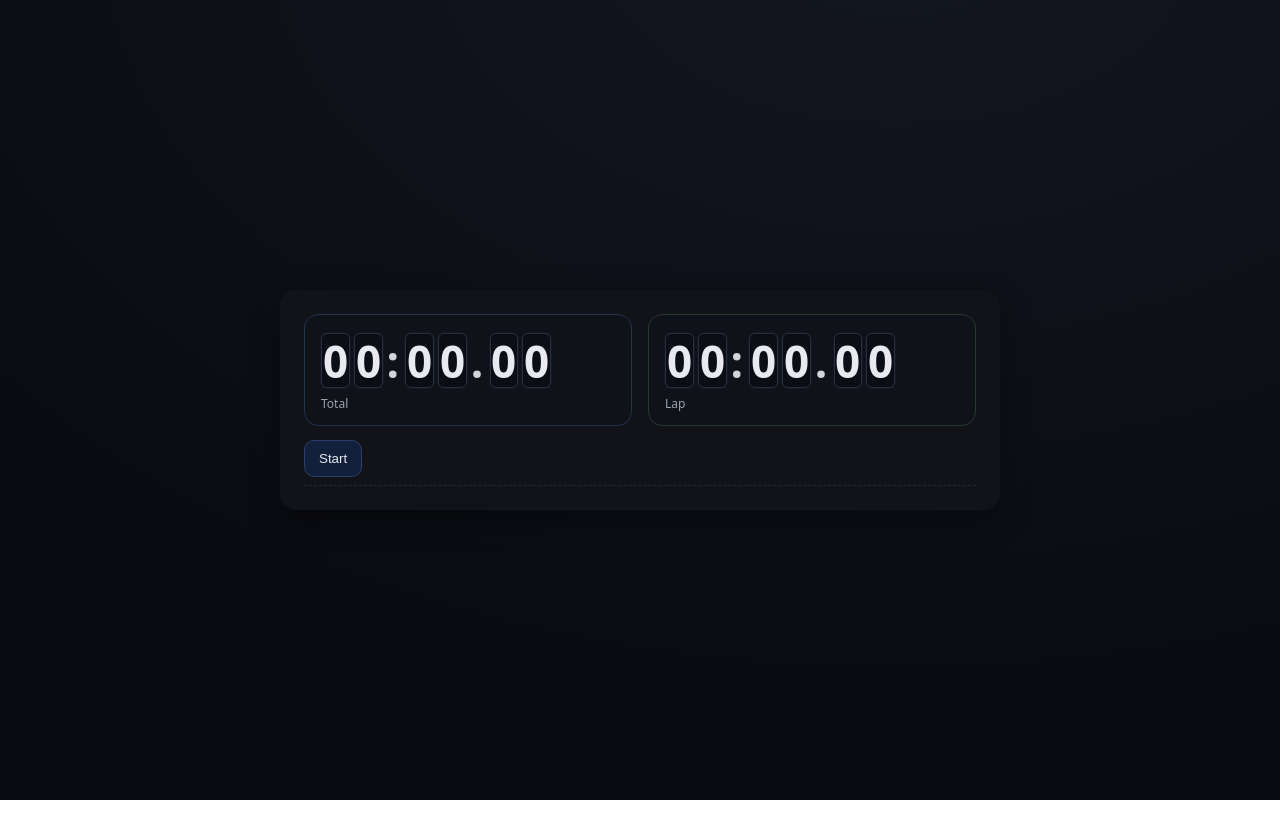
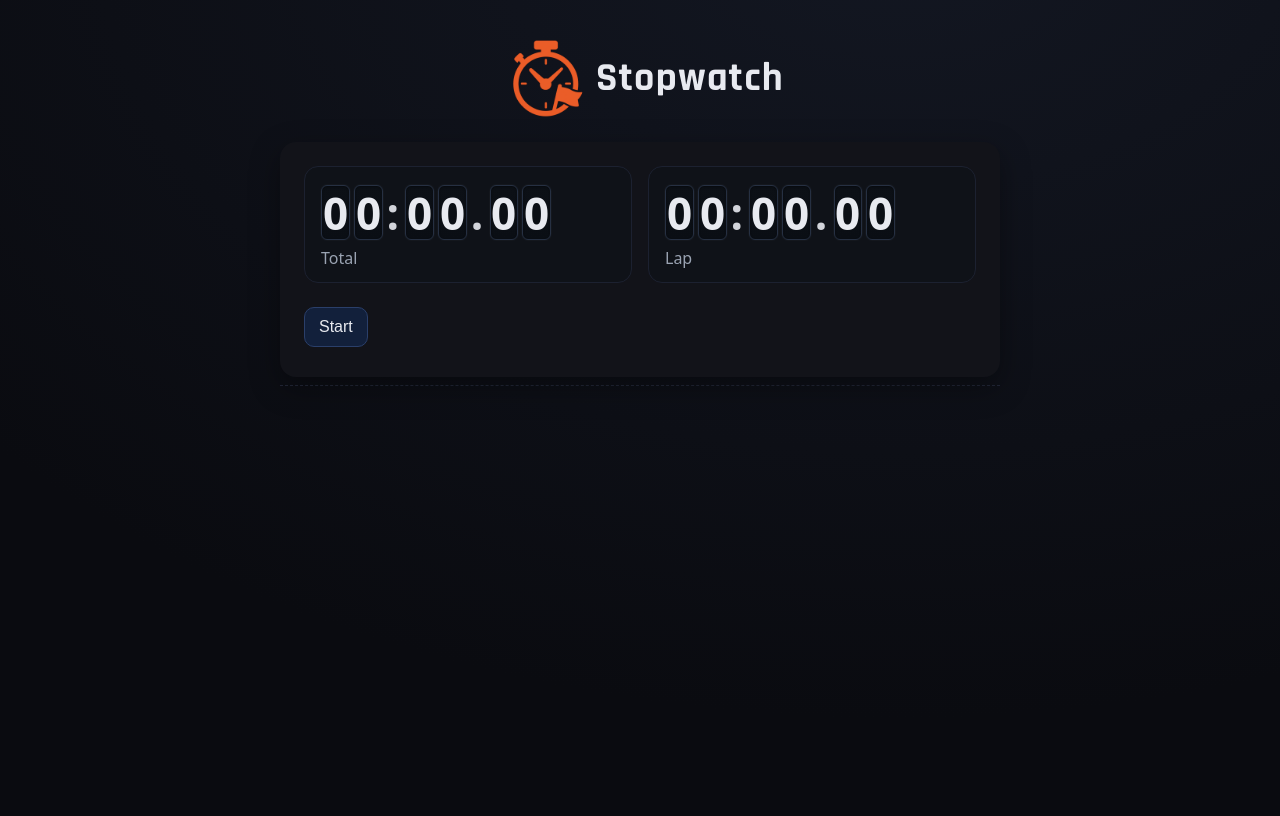
Before and after one commit to joshgoss/stopwatch, a website built with Vite: page index.html in a window 1280 px wide. Built offline with nearby package versions, Linux system fonts and the light colour scheme.

Commit message:
final touches / fixes

```diff
--- a/index.html
+++ b/index.html
@@ -3,8 +3,15 @@
   <head>
     <meta charset="utf-8" />
     <meta http-equiv="x-ua-compatible" content="ie=edge" />
+    <meta name="viewport" content="width=device-width, initial-scale=1" />
     <title>Stopwatch</title>
-    <meta name="viewport" content="width=device-width, initial-scale=1" />
+    <link
+      href="https://fonts.googleapis.com/css2?family=Rajdhani:wght@500;700&display=swap"
+      rel="stylesheet"
+    />
+    <link rel="icon" type="image/x-icon" href="/favicon.ico" />
+    <link rel="icon" type="image/png" sizes="16x16" href="/favicon-16x16.png" />
+    <link rel="icon" type="image/png" sizes="32x32" href="/favicon-32x32.png" />
   </head>
   <body>
     <!--[if lte IE 9]>
@@ -14,35 +21,37 @@
         your experience and security.
       </p>
     <![endif]-->
-    <main class="stopwatch" id="stopwatch">
-      <h1 class="sr-only">Stopwatch</h1>
+    <div class="container">
+      <div class="brand">
+        <img src="/logo.png" alt="Stopwatch Logo" height="100" width="100" />
+        <h1>Stopwatch</h1>
+      </div>
 
+      <div class="stopwatch" id="stopwatch">
         <div class="timers">
-        <!-- Total timer -->
-        <div class="timer total">
+          <div class="timer total-timer-container">
             <span id="total-timer"></span>
             <div class="label">Total</div>
           </div>
 
-        <!-- Lap timer -->
-        <div class="timer lap">
+          <div class="timer lap-time-container">
             <div class="ring"></div>
             <span id="lap-timer"></span>
             <div class="label">Lap</div>
           </div>
         </div>
 
-      <!-- Buttons now sit directly under the timers -->
         <div class="buttons">
           <button id="start" class="btn primary">Start</button>
           <button id="lap" class="btn secondary hidden">Lap</button>
           <button id="stop" class="btn warn hidden">Stop</button>
           <button id="reset" class="btn ghost hidden">Reset</button>
         </div>
+      </div>
 
-      <!-- Laps list moved below the buttons -->
       <ul class="laps" id="laps" aria-live="polite"></ul>
-    </main>
+    </div>
+
     <script type="module" src="src/main.js"></script>
   </body>
 </html>
--- a/src/style.css
+++ b/src/style.css
@@ -6,25 +6,54 @@
   --accent: #6aa3ff;
   --warn: #ff6a6a;
   --ok: #55d187;
-  --shadow: 0 10px 30px rgba(0,0,0,.35);
-  --ease: cubic-bezier(.2,0,0,1);
+  --shadow: 0 10px 30px rgba(0, 0, 0, 0.35);
+  --ease: cubic-bezier(0.2, 0, 0, 1);
 
   /* wheel timings */
   --roll-ms: 160ms;
-  --tick-ease: cubic-bezier(.2,0,0,1);
+  --tick-ease: cubic-bezier(0.2, 0, 0, 1);
 }
 
-* { box-sizing: border-box; }
+* {
+  box-sizing: border-box;
+}
 body {
-  margin: 0; min-height: 100svh;
-  display: grid; place-items: center;
+  min-height: 100svh;
   background: radial-gradient(1200px 800px at 70% -10%, #131722, #0a0b10);
-  color: var(--text); font: 500 16px/1.3 ui-sans-serif, system-ui, -apple-system, "Segoe UI", Roboto, "Helvetica Neue", Arial;
+  color: var(--text);
+  font:
+    500 16px/1.3 ui-sans-serif,
+    system-ui,
+    -apple-system,
+    'Segoe UI',
+    Roboto,
+    'Helvetica Neue',
+    Arial;
 }
 
-/* Container */
+.container {
+  position: static; /* normal flow on mobile */
+  margin-top: 1rem;
+  width: 100%;
+  padding-inline: 4vw;
+}
+
+.brand {
+  display: flex;
+  margin: 10px 0 10px 0;
+  justify-content: center;
+  align-items: center;
+}
+
+.brand h1 {
+  font-family: 'Rajdhani', sans-serif;
+  font-weight: 700;
+  letter-spacing: 0.03em;
+  font-size: 2.5em;
+}
+
 .stopwatch {
-  width: min(720px, 92vw);
+  position: relative;
   background: var(--panel);
   border-radius: 16px;
   padding: 24px;
@@ -33,35 +62,59 @@ body {
 
 /* Timers */
 .timers {
-  display: grid; grid-template-columns: 1fr 1fr; gap: 16px;
-  align-items: center; margin-bottom: 12px;
+  display: grid;
+  grid-template-columns: 1fr;
+  gap: 16px;
+  align-items: center;
+  margin-bottom: 12px;
 }
 .timer {
   position: relative;
-  background: #0f1218; border: 1px solid #1c2130;
-  border-radius: 14px; padding: 18px 16px 14px;
+  background: #0f1218;
+  border: 1px solid #1c2130;
+  border-radius: 14px;
+  padding: 18px 16px 14px;
 }
-.timer .label { color: var(--muted); margin-top: 8px; font-size: 12px; }
-.timer.total { border-color: #22314d; }
-.timer.lap   { border-color: #273a2e; }
+
+.timers .label {
+  color: var(--muted);
+  margin-top: 8px;
+  font-size: 1em;
+}
+.timer.total {
+  border-color: #22314d;
+}
+.timer.lap {
+  border-color: #273a2e;
+}
 
 /* Lap progress ring (sweeps once per second) */
-.timer.lap .ring {
-  position: absolute; inset: -2px; border-radius: 16px; z-index: 0;
-  background: conic-gradient(from -90deg, color-mix(in oklab, var(--ok) 30%, transparent) calc(var(--p,0) * 100%), transparent 0);
+.timer .ring {
+  position: absolute;
+  inset: -2px;
+  border-radius: 16px;
+  z-index: 0;
+  background: conic-gradient(
+    from -90deg,
+    color-mix(in oklab, var(--ok) 30%, transparent) calc(var(--p, 0) * 100%),
+    transparent 0
+  );
   filter: blur(10px) saturate(1.2);
-  opacity: .35; pointer-events: none;
+  opacity: 0.35;
+  pointer-events: none;
 }
 
 /* Digit wheels (roll swap) */
 .wheels {
-  position: relative; z-index: 1;
-  display: inline-flex; align-items: baseline;
-  gap: 0.15ch;                 /* tighter spacing */
+  position: relative;
+  z-index: 1;
+  display: inline-flex;
+  align-items: baseline;
+  gap: 0.15ch; /* tighter spacing */
   font-weight: 700;
   font-size: clamp(28px, 6vw, 44px);
   font-variant-numeric: tabular-nums;
-  letter-spacing: 0;           /* no extra spacing */
+  letter-spacing: 0; /* no extra spacing */
   line-height: 1;
 }
 
@@ -70,14 +123,16 @@ body {
   display: inline-flex;
   justify-content: center;
   align-items: stretch;
-  width: 1.15ch;               /* slight padding around glyph */
-  height: 1.25em;              /* a hair taller than line for the frame */
+  width: 1.15ch; /* slight padding around glyph */
+  height: 1.25em; /* a hair taller than line for the frame */
   padding-inline: 0.05ch;
-  border: 1px solid #263042;   /* subtle bezel */
+  border: 1px solid #263042; /* subtle bezel */
   border-radius: 6px;
   background: linear-gradient(#0c1016, #0a0e14);
-  box-shadow: inset 0 1px 2px rgba(0,0,0,.35), 0 0 0 1px rgba(255,255,255,.02);
-  overflow: hidden;            /* clip the roller */
+  box-shadow:
+    inset 0 1px 2px rgba(0, 0, 0, 0.35),
+    0 0 0 1px rgba(255, 255, 255, 0.02);
+  overflow: hidden; /* clip the roller */
 }
 
 /* The two-row roller */
@@ -91,48 +146,90 @@ body {
 /* Exactly one row height per value */
 .digit .val {
   display: block;
-  height: 1.25em;              /* match .digit height so one row shows */
-  line-height: 1.25em;         /* center the glyph vertically */
+  height: 1.25em; /* match .digit height so one row shows */
+  line-height: 1.25em; /* center the glyph vertically */
 }
 
 /* Separators (don’t roll) */
 .sep {
-  opacity: .9;
+  opacity: 0.9;
   display: inline-block;
-  min-width: .6ch;
+  min-width: 0.6ch;
 }
 
 /* Blink separators while running */
 .stopwatch.running .sep {
-  animation: blink .9s steps(1,end) infinite;
+  animation: blink 0.9s steps(1, end) infinite;
 }
-@keyframes blink { 50% { opacity: .25 } }
+@keyframes blink {
+  50% {
+    opacity: 0.25;
+  }
+}
 
-/* Buttons (now above laps) */
-.buttons { display: flex; gap: 10px; flex-wrap: wrap; margin: 14px 0 6px; }
+.buttons {
+  display: flex;
+  gap: 10px;
+  flex-wrap: wrap;
+  margin: 24px 0 6px;
+}
 .btn {
-  border: 1px solid #2a2f3e; background: #121826; color: var(--text);
-  padding: 10px 14px; border-radius: 10px; cursor: pointer;
-  transition: transform 120ms var(--ease), background 150ms var(--ease), border-color 150ms var(--ease);
+  font-size: 1em;
+  border: 1px solid #2a2f3e;
+  background: #121826;
+  color: var(--text);
+  padding: 10px 14px;
+  border-radius: 10px;
+  cursor: pointer;
+  transition:
+    transform 120ms var(--ease),
+    background 150ms var(--ease),
+    border-color 150ms var(--ease);
   will-change: transform;
 }
-.btn.primary   { border-color: #2a3f6a; background: #12203b; }
-.btn.secondary { border-color: #2a3e33; background: #12251a; }
-.btn.warn      { border-color: #4e2b2b; background: #2a1414; }
-.btn.ghost     { background: transparent; }
-.btn:active    { transform: scale(.98); }
+.btn.primary {
+  border-color: #2a3f6a;
+  background: #12203b;
+}
+.btn.secondary {
+  border-color: #2a3e33;
+  background: #12251a;
+}
+.btn.warn {
+  border-color: #4e2b2b;
+  background: #2a1414;
+}
+.btn.ghost {
+  background: transparent;
+}
+.btn:active {
+  transform: scale(0.98);
+}
 
 /* IMPORTANT: hidden is now hard-hide */
-.hidden { display: none !important; }
+.hidden {
+  display: none !important;
+}
 
 /* Laps (now below buttons) */
-.laps { list-style: none; margin: 8px 0 0; padding: 0; border-top: 1px dashed #222737; }
+.laps {
+  list-style: none;
+  margin: 8px 0 0;
+  padding: 0;
+  border-top: 1px dashed #222737;
+}
 .laps li {
-  display: grid; grid-template-columns: 1fr auto;
-  gap: 12px; padding: 10px 2px; border-bottom: 1px dashed #1b2030;
+  display: grid;
+  grid-template-columns: 1fr auto;
+  font-size: 0.875em;
+  gap: 12px;
+  padding: 10px 8px;
+  border-bottom: 1px dashed #1b2030;
   align-items: center;
 }
-.laps li .label { color: var(--muted); }
+.laps li .label {
+  color: var(--muted);
+}
 
 /* Lap add animation: slide/fade + brief highlight */
 .laps li.enter {
@@ -141,25 +238,69 @@ body {
     lap-flash 500ms ease-out;
 }
 @keyframes lap-enter {
-  from { opacity: 0; transform: translateY(6px) }
-  to   { opacity: 1; transform: translateY(0) }
+  from {
+    opacity: 0;
+    transform: translateY(6px);
+  }
+  to {
+    opacity: 1;
+    transform: translateY(0);
+  }
 }
 @keyframes lap-flash {
-  0%   { background: color-mix(in oklab, var(--ok) 18%, transparent) }
-  100% { background: transparent }
+  0% {
+    background: color-mix(in oklab, var(--ok) 18%, transparent);
+  }
+  100% {
+    background: transparent;
+  }
 }
 
 /* Start pulse (one-shot on start) */
-.stopwatch.pulse .wheels { animation: pulse 180ms var(--ease) }
+.stopwatch.pulse .wheels {
+  animation: pulse 180ms var(--ease);
+}
 @keyframes pulse {
-  from { transform: scale(1.02) }
-  to   { transform: scale(1) }
+  from {
+    transform: scale(1.02);
+  }
+  to {
+    transform: scale(1);
+  }
 }
 
 /* A11y helpers */
-.sr-only { position: absolute !important; width: 1px; height: 1px; padding: 0; margin: -1px; overflow: hidden; clip: rect(0,0,0,0); white-space: nowrap; border: 0; }
+.sr-only {
+  position: absolute !important;
+  width: 1px;
+  height: 1px;
+  padding: 0;
+  margin: -1px;
+  overflow: hidden;
+  clip: rect(0, 0, 0, 0);
+  white-space: nowrap;
+  border: 0;
+}
 
 /* Reduced motion */
 @media (prefers-reduced-motion: reduce) {
-  * { animation: none !important; transition: none !important }
+  * {
+    animation: none !important;
+    transition: none !important;
+  }
 }
+
+@media (min-width: 720px) {
+  .container {
+    position: absolute; /* anchor to top & center horizontally */
+    top: 0;
+    left: 50%;
+    transform: translateX(-50%);
+    width: 720px; /* fixed cap for large screens */
+    padding-inline: 0; /* gutters not needed at this width */
+  }
+
+  .timers {
+    grid-template-columns: 1fr 1fr;
+  }
+}
```
Also changed, not shown: public/favicon-16x16.png (added), public/favicon-32x32.png (added), public/favicon.ico (added), public/logo.png (added). Lines whose indentation alone changed are shown as unchanged.
